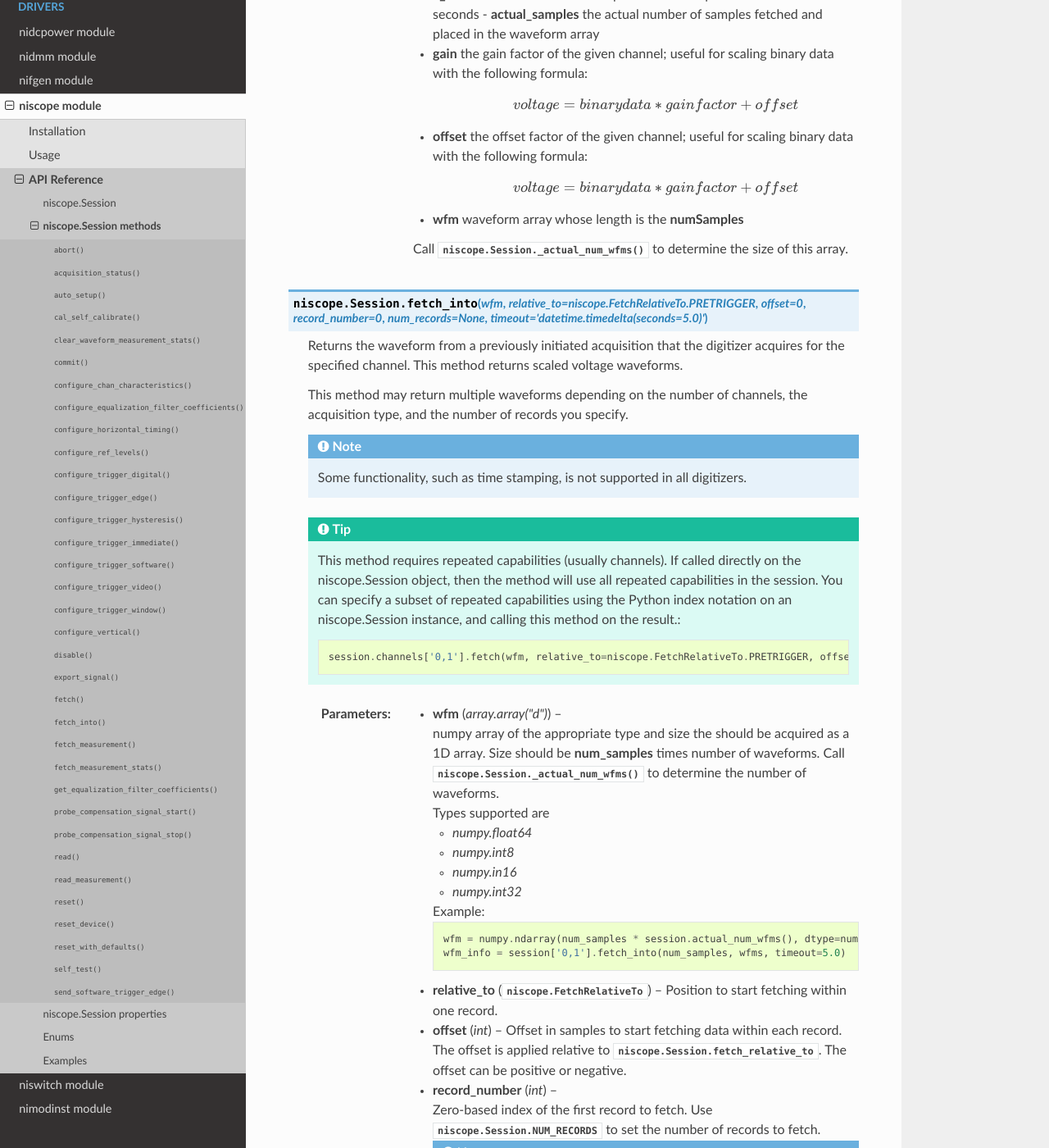
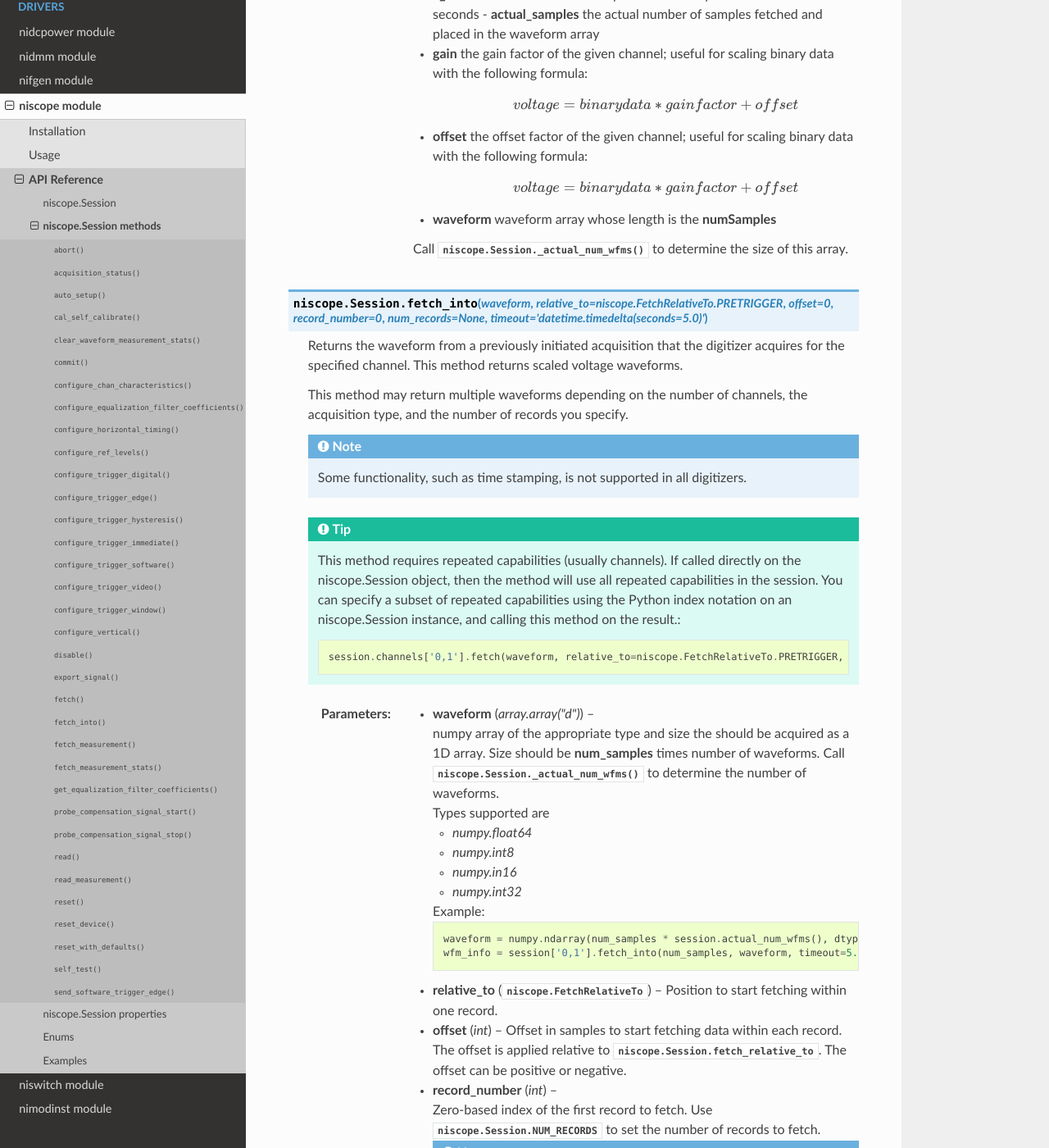
Before and after one commit to ni/nimi-python, a Sphinx documentation site: the page built from docs/niscope/functions.rst, in a window 1280 px wide and 1400 px high, scrolled down 15971 px. Shown: the whole window at 82% size. Built offline with Sphinx 7.4.7 and the Read the Docs theme 2.0.0, drawn with Linux system fonts in a browser that asks for light colours; some of the changed text lies outside the part shown.

Commit message:
Update generated files

```diff
--- a/docs/niscope/functions.rst
+++ b/docs/niscope/functions.rst
@@ -1293,7 +1293,7 @@ niscope.Session methods
 
                     voltage = binary data * gain factor + offset
 
-            - **wfm** waveform array whose length is the **numSamples**
+            - **waveform** waveform array whose length is the **numSamples**
 
             Call :py:meth:`niscope.Session._actual_num_wfms` to determine the size of this array.
 
@@ -1301,7 +1301,7 @@ niscope.Session methods
 
 
 
-.. py:method:: fetch_into(wfm, relative_to=niscope.FetchRelativeTo.PRETRIGGER, offset=0, record_number=0, num_records=None, timeout='datetime.timedelta(seconds=5.0)')
+.. py:method:: fetch_into(waveform, relative_to=niscope.FetchRelativeTo.PRETRIGGER, offset=0, record_number=0, num_records=None, timeout='datetime.timedelta(seconds=5.0)')
 
     Returns the waveform from a previously initiated acquisition that the
     digitizer acquires for the specified channel. This method returns
@@ -1322,10 +1322,10 @@ niscope.Session methods
 
         .. code:: python
 
-            session.channels['0,1'].fetch(wfm, relative_to=niscope.FetchRelativeTo.PRETRIGGER, offset=0, record_number=0, num_records=None, timeout='datetime.timedelta(seconds=5.0)')
-
-
-    :param wfm:
+            session.channels['0,1'].fetch(waveform, relative_to=niscope.FetchRelativeTo.PRETRIGGER, offset=0, record_number=0, num_records=None, timeout='datetime.timedelta(seconds=5.0)')
+
+
+    :param waveform:
 
 
         numpy array of the appropriate type and size the should be acquired as a 1D array. Size should be **num_samples** times number of waveforms. Call :py:meth:`niscope.Session._actual_num_wfms` to determine the number of waveforms.
@@ -1341,13 +1341,13 @@ niscope.Session methods
 
         .. code-block:: python
 
-            wfm = numpy.ndarray(num_samples * session.actual_num_wfms(), dtype=numpy.float64)
-            wfm_info = session['0,1'].fetch_into(num_samples, wfms, timeout=5.0)
-
-
-
-
-    :type wfm: array.array("d")
+            waveform = numpy.ndarray(num_samples * session.actual_num_wfms(), dtype=numpy.float64)
+            wfm_info = session['0,1'].fetch_into(num_samples, waveform, timeout=5.0)
+
+
+
+
+    :type waveform: array.array("d")
     :param relative_to:
 
 
@@ -1721,11 +1721,11 @@ niscope.Session methods
 
     :type timeout: datetime.timedelta
 
-    :rtype: tuple (wfm, wfm_info)
+    :rtype: tuple (waveform, wfm_info)
 
         WHERE
 
-        wfm (array.array("d")):
+        waveform (array.array("d")):
 
 
             Returns an array whose length is the **numSamples** times number of
```
Also changed, not shown: 3 other files.
